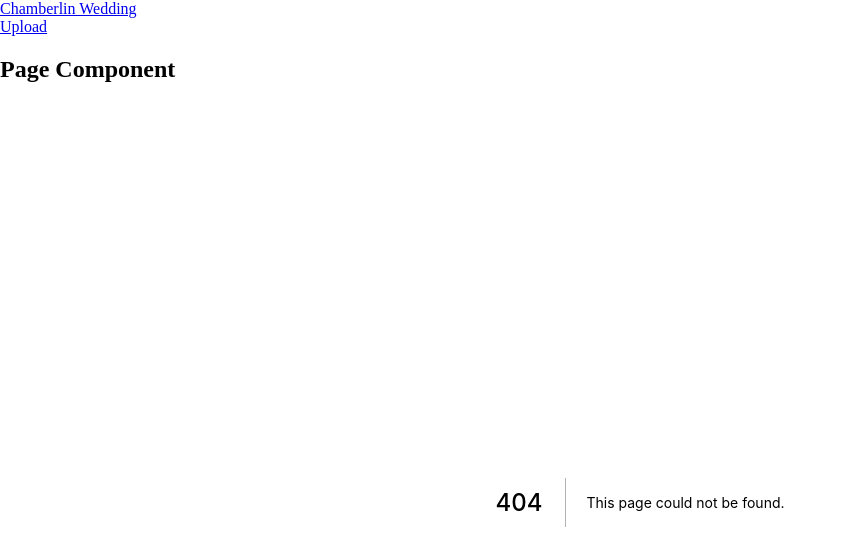
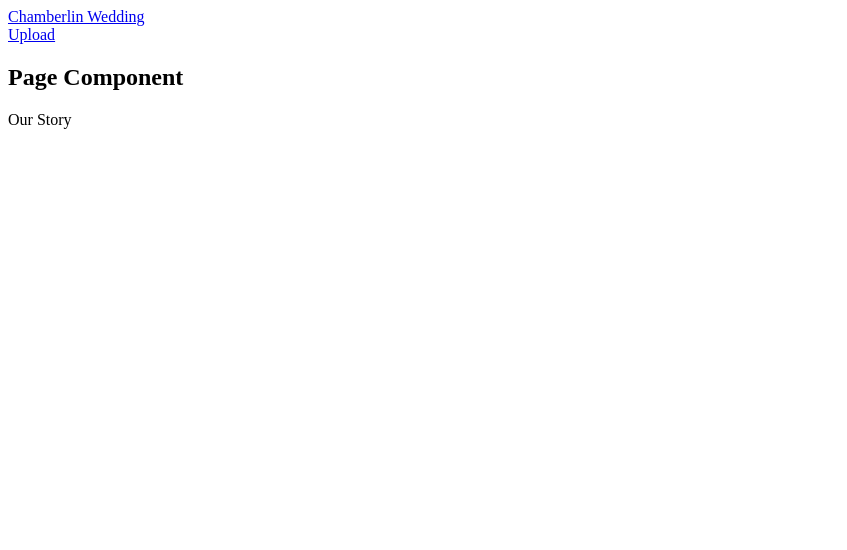
Before and after one commit to kechamberlin/chamberlin-wedding, a Next.js app in the folder frontend/: page /story in a window 1280 px wide. Before the commit this address had no page. Shown: the top 550 px of the page, without its empty margins (0-847 px from the left). Built offline with nearby package versions, Linux system fonts and the light colour scheme.

Commit message:
Created starter Story page.

```diff
--- /dev/null
+++ b/frontend/pages/story.js
@@ -0,0 +1,7 @@
+export default function StoryPage() {
+  return (
+    <div>
+      <p>Our Story</p>
+    </div>
+  );
+}
```
